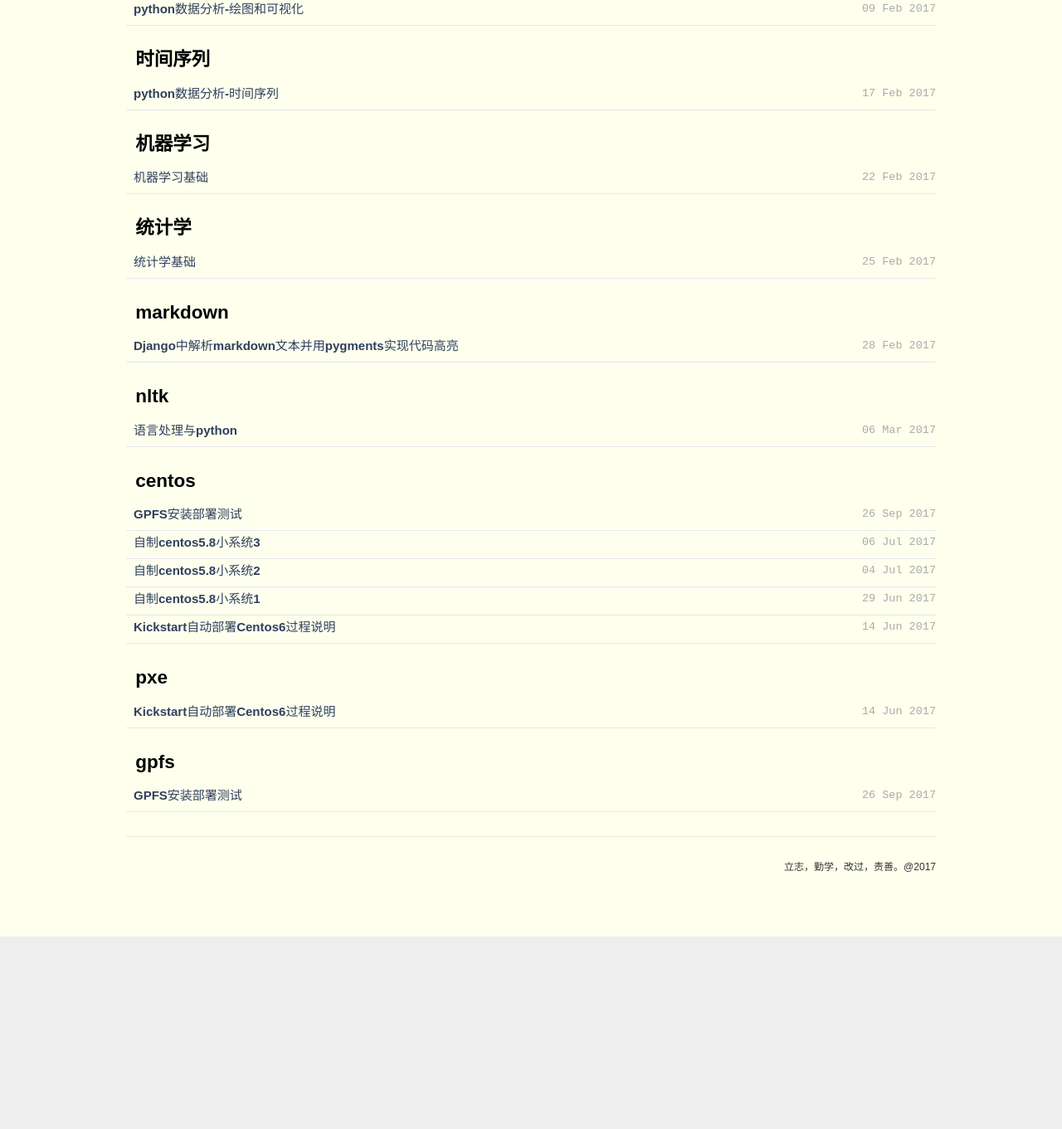
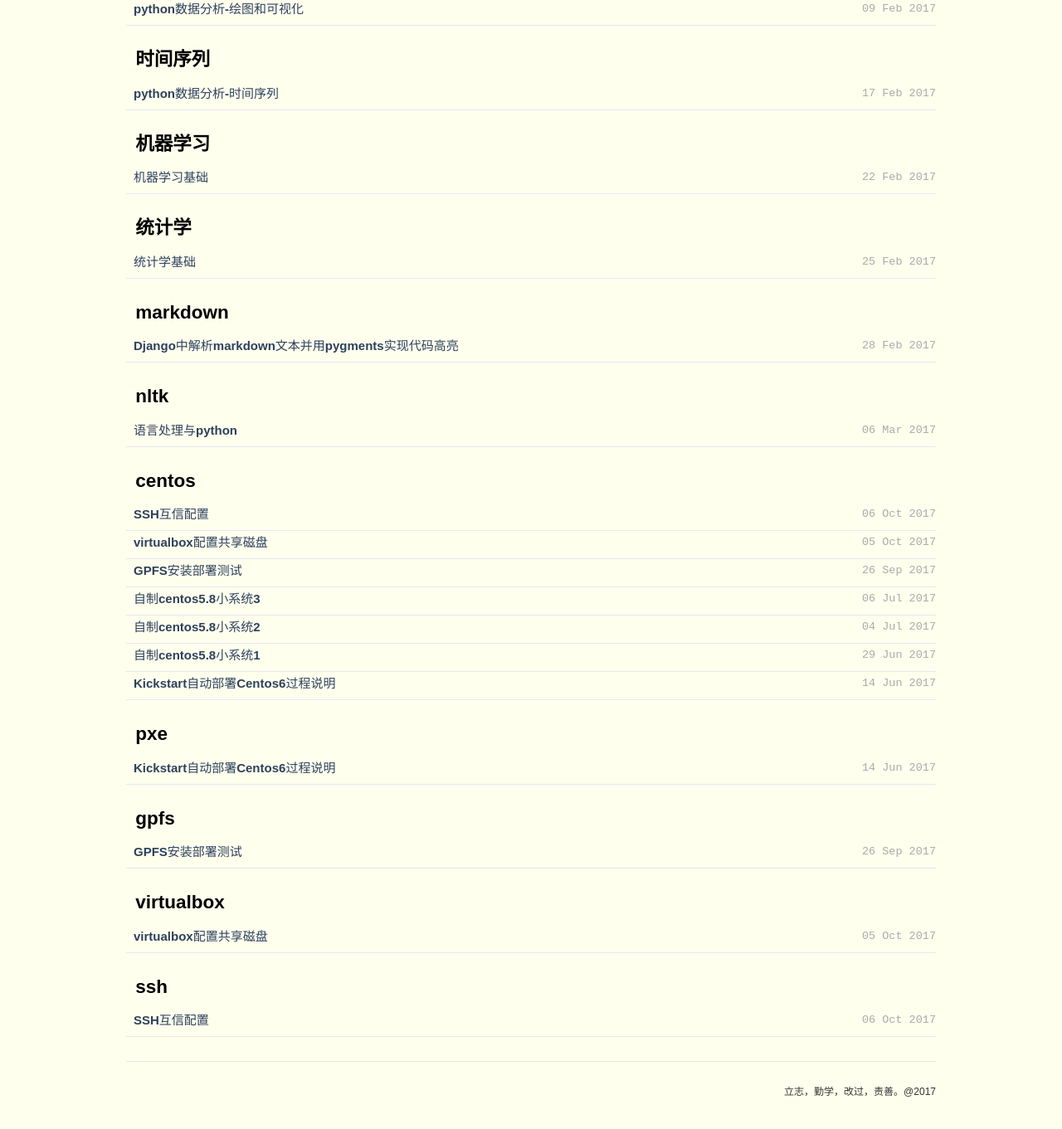
Before and after one commit to yangfeiffei/yangfeiffei.github.io, a Jekyll site: the page built from tag.html, in a window 1280 px wide and 1400 px high, scrolled down 1399 px. Shown: the top 1361 px of the window at 83% size. Built offline with Jekyll 4.4.1, drawn with Linux system fonts in a browser that asks for light colours; nearby versions of some CDN libraries; before the commit the page ends 2528 px from its top, so only the background shows below that; part of the change alters nothing that is shown.

Commit message:
virtualbox add sharedisk

````diff
--- a/_drafts/2017-10-05-virtulbox-share-disk-config.md
+++ b/_posts/2017-10-05-virtulbox-share-disk-config.md
@@ -9,6 +9,7 @@ tags: centos virtualbox
 
 # 0.环境准备
 
+准备了三个虚拟机c01,c02,c03，为这三个虚拟机分配3个共享的磁盘。
 
 ```bash
 [root@c01 ~]# cat /etc/hosts
@@ -25,6 +26,20 @@ CentOS release 6.5 (Final)
 
 # 1.配置共享磁盘
 
+两个重要的方面：
+- 该磁盘需要直接分配空间，即“**固定大小（Fixed）**”，不可使用“动态分配”；
+- 需要将该磁盘的类型改为“**可共享（shareable）**”；
+
+
+## 方法一：使用图形界面操作，几个虚拟机的情况下使用
+
+简单步骤如下：
+- 关闭虚拟机；
+- 在虚拟机设置中一个控制器下增加一个磁盘，注意选择直接分配空间；
+- 在虚拟介质管理器中，将这个磁盘修改为“可共享”；
+- 将此磁盘分配给其他虚拟机，注意顺序一致；
+
+完成后状态如下：
 
 ![](/images/vb_share_disk/新增磁盘.png)
 
@@ -34,13 +49,49 @@ CentOS release 6.5 (Final)
 
 
 
+## 方法二：使用命令行来创建硬盘和挂载，可在大量虚拟机的情况下使用
 
-# 2.在linux中查看
+```bash
+localhost:~$ cd VirtualBox\ VMs/
+localhost:VirtualBox VMs$ ls
+c01	c02	c03
+# 创建一个磁盘
+localhost:VirtualBox VMs$ VBoxManage createmedium disk --filename gpfs04.vdi \
+--size 1024 --variant Fixed
+0%...10%...20%...30%...40%...50%...60%...70%...80%...90%...100%
+Medium created. UUID: 538ac09e-1018-4c89-a186-2232aeb18a2d
+# --size：单位M
+# --variant：Fixed表示预先分配
+# --fielname：注意路径
+
+# 挂载到虚拟机，注意需要在虚拟机关闭的情况下挂载
+localhost:VirtualBox VMs$ VBoxManage storageattach c01 --storagectl "SATA" \
+--port 4 --device 0 --type hdd --mtype shareable --medium gpfs04.vdi
+localhost:VirtualBox VMs$ VBoxManage storageattach c02 --storagectl "SATA" \
+--port 4 --device 0 --type hdd --mtype shareable --medium gpfs04.vdi
+localhost:VirtualBox VMs$ VBoxManage storageattach c03 --storagectl "SATA" \
+--port 4 --device 0 --type hdd --mtype shareable --medium gpfs04.vdi
+
+# 有几个注意的地方：
+# --mtype：选择shareable，可共享的；
+# --port：使用虚拟机中未使用的端口；
+# --device：可以直接使用现有的设备；
+
+```
+
+完成后状态如下：
+
+![](/images/vb_share_disk/虚拟机中的磁盘属性.png)
+
+
+
+# 2.在虚拟机中检查
 
 
 在linux中检查磁盘对应情况
 
 ```bash
+# 未使用的磁盘看不到
 [root@c01 ~]# blkid
 /dev/sda1: UUID="294e19f8-4974-48a5-b63b-1bf4a48d917d" TYPE="ext4"
 /dev/sda2: UUID="NUVWTX-VXvj-FD1P-4PYt-bJlZ-wSKg-c5j1R8" TYPE="LVM2_member"
@@ -51,6 +102,8 @@ total 0
 lrwxrwxrwx 1 root root 10 Oct  5 23:12 294e19f8-4974-48a5-b63b-1bf4a48d917d -> ../../sda1
 lrwxrwxrwx 1 root root 10 Oct  5 23:12 7e963d1e-d294-4807-97bf-0d3bff8a0eff -> ../../dm-0
 lrwxrwxrwx 1 root root 10 Oct  5 23:12 e4aa1894-770e-481a-88ae-0af0152461b4 -> ../../dm-1
+
+# 看到sdx对应的ID
 [root@c01 ~]# ll /dev/disk/by-id/
 total 0
 lrwxrwxrwx 1 root root  9 Oct  5 23:12 ata-VBOX_HARDDISK_VB2c219235-b5342f0a -> ../../sdd
@@ -61,8 +114,10 @@ lrwxrwxrwx 1 root root 10 Oct  5 23:12 ata-VBOX_HARDDISK_VBe837dfd9-75743ee5-par
 lrwxrwxrwx 1 root root 10 Oct  5 23:12 ata-VBOX_HARDDISK_VBe837dfd9-75743ee5-part2 -> ../../sda2
 lrwxrwxrwx 1 root root 10 Oct  5 23:12 dm-name-vg_c01-lv_root -> ../../dm-0
 lrwxrwxrwx 1 root root 10 Oct  5 23:12 dm-name-vg_c01-lv_swap -> ../../dm-1
-lrwxrwxrwx 1 root root 10 Oct  5 23:12 dm-uuid-LVM-TE5oTnS0nytbFWgPeKlSCFZuYxcCgPk80DjcBzJyQbULlWfG3QSa8DgSJO1MncCc -> ../../dm-1
-lrwxrwxrwx 1 root root 10 Oct  5 23:12 dm-uuid-LVM-TE5oTnS0nytbFWgPeKlSCFZuYxcCgPk8jEuJ9InDraGakO6okGxG7OUaZXJVazHy -> ../../dm-0
+lrwxrwxrwx 1 root root 10 Oct  5 23:12
+dm-uuid-LVM-TE5oTnS0nytbFWgPeKlSCFZuYxcCgPk80DjcBzJyQbULlWfG3QSa8DgSJO1MncCc -> ../../dm-1
+lrwxrwxrwx 1 root root 10 Oct  5 23:12
+dm-uuid-LVM-TE5oTnS0nytbFWgPeKlSCFZuYxcCgPk8jEuJ9InDraGakO6okGxG7OUaZXJVazHy -> ../../dm-0
 lrwxrwxrwx 1 root root  9 Oct  5 23:12 scsi-SATA_VBOX_HARDDISK_VB2c219235-b5342f0a -> ../../sdd
 lrwxrwxrwx 1 root root  9 Oct  5 23:12 scsi-SATA_VBOX_HARDDISK_VB8be33791-dbd131d9 -> ../../sdc
 lrwxrwxrwx 1 root root  9 Oct  5 23:12 scsi-SATA_VBOX_HARDDISK_VBd1f49c4d-f7d10830 -> ../../sdb
@@ -70,4 +125,6 @@ lrwxrwxrwx 1 root root  9 Oct  5 23:12 scsi-SATA_VBOX_HARDDISK_VBe837dfd9-75743e
 lrwxrwxrwx 1 root root 10 Oct  5 23:12 scsi-SATA_VBOX_HARDDISK_VBe837dfd9-75743ee5-part1 -> ../../sda1
 lrwxrwxrwx 1 root root 10 Oct  5 23:12 scsi-SATA_VBOX_HARDDISK_VBe837dfd9-75743ee5-part2 -> ../../sda2
 
+# 检查一下各个虚拟机中的对应位置和情况一致即可，如果前面按照顺序挂载应该不会出现不一致的情况。
+
 ```
--- /dev/null
+++ b/_posts/2017-10-06-ssh-copy-id-for-servers.md
@@ -0,0 +1,149 @@
+---
+layout: post
+title: SSH互信配置
+date: 2017-10-06 21:00
+author: felo
+tags: centos ssh
+---
+
+
+
+# 0.环境配置
+
+
+准备了三个虚拟机c01,c02,c03，配置ssh互信。
+
+```bash
+[root@c01 ~]# cat /etc/hosts
+127.0.0.1   localhost localhost.localdomain localhost4 localhost4.localdomain4
+::1         localhost localhost.localdomain localhost6 localhost6.localdomain6
+192.168.56.101 c01
+192.168.56.102 c02
+192.168.56.103 c03
+[root@c01 ~]# uname -a
+Linux c01 2.6.32-696.10.3.el6.x86_64 #1 SMP Tue Sep 26 18:14:22 UTC 2017 x86_64 x86_64 x86_64 GNU/Linux
+[root@c01 ~]# cat /etc/redhat-release
+CentOS release 6.5 (Final)
+```
+
+
+# 1.方法1：使用ssh-copy-id配置
+
+![](https://yangfeiffei.github.io/2017/09/26/gpfs%E5%AE%89%E8%A3%85%E9%83%A8%E7%BD%B2%E6%B5%8B%E8%AF%95.html)
+
+
+# 2.方法2：手动拷贝
+
+## 2.1 zhunbei
+[root@c01 ~]# for i in 1 2 3 ;do ping c0$i -c 3;done
+PING c01 (192.168.56.101) 56(84) bytes of data.
+64 bytes from c01 (192.168.56.101): icmp_seq=1 ttl=64 time=0.029 ms
+64 bytes from c01 (192.168.56.101): icmp_seq=2 ttl=64 time=0.043 ms
+64 bytes from c01 (192.168.56.101): icmp_seq=3 ttl=64 time=0.048 ms
+
+--- c01 ping statistics ---
+3 packets transmitted, 3 received, 0% packet loss, time 1999ms
+rtt min/avg/max/mdev = 0.029/0.040/0.048/0.008 ms
+PING c02 (192.168.56.102) 56(84) bytes of data.
+64 bytes from c02 (192.168.56.102): icmp_seq=1 ttl=64 time=1.01 ms
+64 bytes from c02 (192.168.56.102): icmp_seq=2 ttl=64 time=0.481 ms
+64 bytes from c02 (192.168.56.102): icmp_seq=3 ttl=64 time=0.485 ms
+
+--- c02 ping statistics ---
+3 packets transmitted, 3 received, 0% packet loss, time 2003ms
+rtt min/avg/max/mdev = 0.481/0.661/1.019/0.254 ms
+PING c03 (192.168.56.103) 56(84) bytes of data.
+64 bytes from c03 (192.168.56.103): icmp_seq=1 ttl=64 time=1.92 ms
+64 bytes from c03 (192.168.56.103): icmp_seq=2 ttl=64 time=0.592 ms
+64 bytes from c03 (192.168.56.103): icmp_seq=3 ttl=64 time=0.585 ms
+
+--- c03 ping statistics ---
+3 packets transmitted, 3 received, 0% packet loss, time 2004ms
+rtt min/avg/max/mdev = 0.585/1.033/1.922/0.628 ms
+
+
+
+## 2.2 config nfs server
+[root@c01 ~]# yum list |grep -E "rpcbind|nfs-utils"
+nfs-utils.x86_64                           1:1.2.3-75.el6              base
+nfs-utils-lib.i686                         1.1.5-13.el6                base
+nfs-utils-lib.x86_64                       1.1.5-13.el6                base
+nfs-utils-lib-devel.i686                   1.1.5-13.el6                base
+nfs-utils-lib-devel.x86_64                 1.1.5-13.el6                base
+rpcbind.x86_64                             0.2.0-13.el6_9.1            updates
+[root@c01 ~]# yum -y install rpcbind nfs-utils
+
+
+# server node
+[root@c01 ~]# mkdir c01ssh
+[root@c01 ~]# chmod -R 777 c01ssh/
+[root@c01 ~]# vi /etc/exports
+[root@c01 ~]# service rpcbind restart;service nfs restart
+Stopping rpcbind:                                          [  OK  ]
+Starting rpcbind:                                          [  OK  ]
+Shutting down NFS daemon:                                  [  OK  ]
+Shutting down NFS mountd:                                  [  OK  ]
+Shutting down NFS services:                                [  OK  ]
+Shutting down RPC idmapd:                                  [  OK  ]
+Starting NFS services:                                     [  OK  ]
+Starting NFS mountd:                                       [  OK  ]
+Starting NFS daemon:                                       [  OK  ]
+Starting RPC idmapd:                                       [  OK  ]
+[root@c01 ~]# cat /etc/exports
+/root/c01ssh *(insecure,rw,async,no_root_squash)
+
+[root@c01 ~]# showmount -e
+Export list for c01:
+/root/c01ssh *
+
+# client node
+[root@c02 ~]# mount -t nfs c01:/root/c01ssh /root/c01ssh
+[root@c02 ~]# df
+Filesystem                 1K-blocks    Used Available Use% Mounted on
+/dev/mapper/vg_c01-lv_root   6795192 1140904   5302444  18% /
+tmpfs                         510024       0    510024   0% /dev/shm
+/dev/sda1                     487652   51796    410256  12% /boot
+c01:/root/c01ssh             6795264 1140864   5302656  18% /root/c01ssh
+
+
+
+# ssh key
+
+[root@c01 ~]# ssh-keygen
+Generating public/private rsa key pair.
+Enter file in which to save the key (/root/.ssh/id_rsa):
+Created directory '/root/.ssh'.
+Enter passphrase (empty for no passphrase):
+Enter same passphrase again:
+Your identification has been saved in /root/.ssh/id_rsa.
+Your public key has been saved in /root/.ssh/id_rsa.pub.
+The key fingerprint is:
+63:68:d4:0f:82:9f:e2:84:3d:dc:10:5d:07:da:8f:12 root@c01
+The key's randomart image is:
++--[ RSA 2048]----+
+|    .. .o..      |
+|     o.+ .       |
+|    o E +        |
+|   + = = =       |
+|  . * B S o      |
+|   o + o .       |
+|    .            |
+|                 |
+|                 |
++-----------------+
+
+
+[root@c01 ~]# sed -i "/StrictHostKeyChecking/a StrictHostKeyChecking no" /etc/ssh/ssh_config
+[root@c01 ~]# cat /etc/ssh/ssh_config |grep StrictHostKeyChecking
+#   StrictHostKeyChecking ask
+StrictHostKeyChecking no
+[root@c01 ~]# service sshd restart
+Stopping sshd:                                             [  OK  ]
+Starting sshd:                                             [  OK  ]
+
+
+[root@c01 c01ssh]# cat /root/.ssh/id_rsa.pub >>/root/c01ssh/authorized_keys
+
+
+
+# 3.测试
````
Also changed, not shown: images/vb_share_disk/磁盘属性.png (added), images/vb_share_disk/虚拟机中的磁盘属性.png (added).
